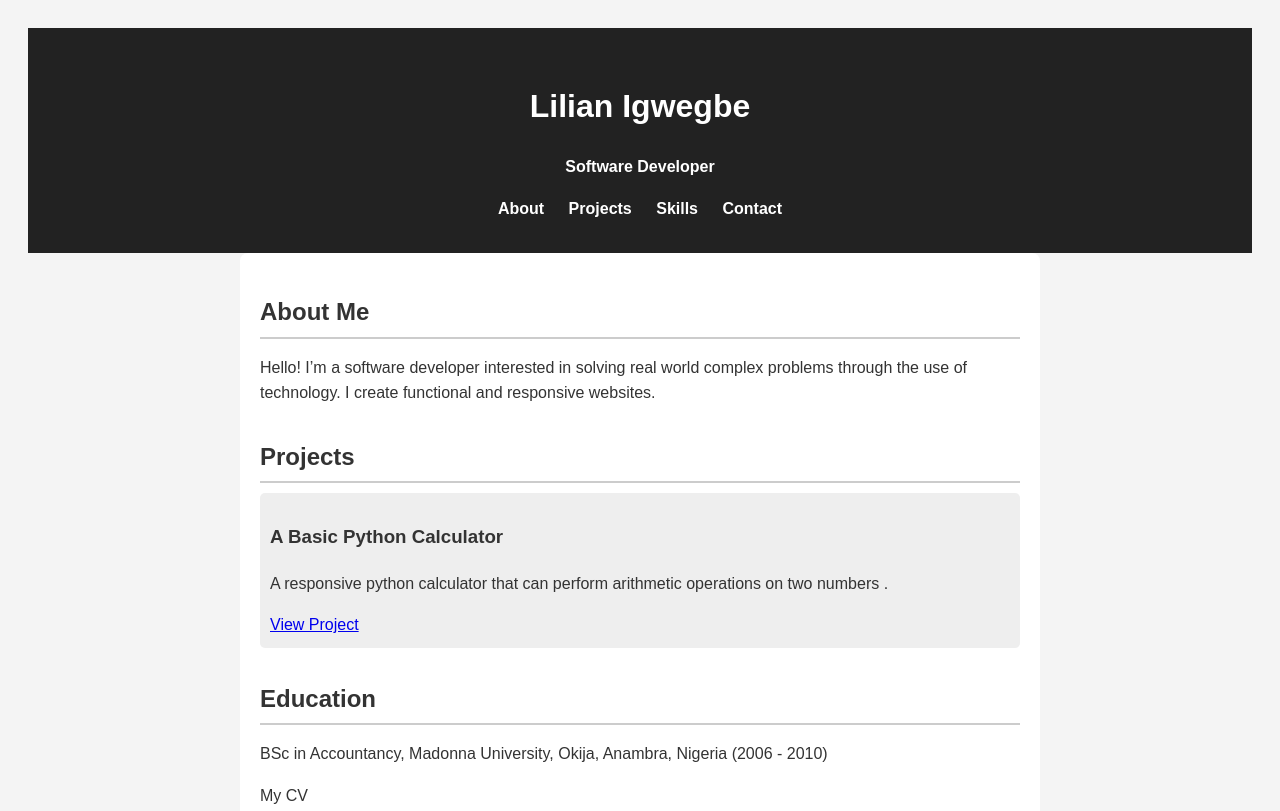
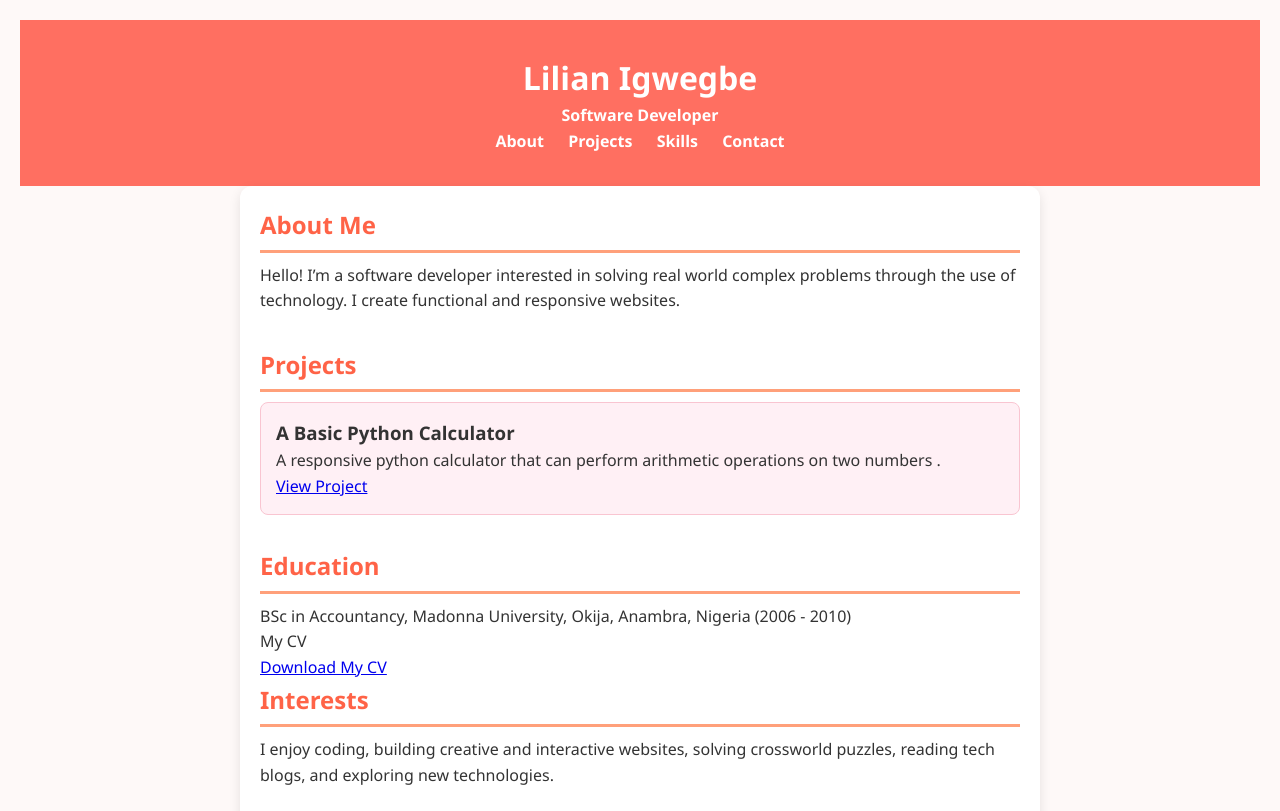
Before and after one commit to Lilianigwegbe/lilianigwegbe.github.io, a plain HTML site: page index.html in a window 1280 px wide. Shown: the top 811 px of the page. Drawn offline with Linux system fonts and the light colour scheme.

Commit message:
Second Commit

```diff
--- a/portfolio_website/style.css
+++ /dev/null
@@ -1,59 +0,0 @@
-* {
-  box-sizing: border-box;
-  margin: 1;
-  padding: 1;
-}
-
-body {
-  font-family: '1', sans-serif;
-  line-height: 1.6;
-  background-color: #f4f4f4;
-  color: #333;
-  padding: 20px;
-}
-
-header {
-  text-align: center;
-  padding: 2rem 0;
-  background-color: #222;
-  color: #fff;
-}
-
-nav a {
-  margin: 0 10px;
-  color: #fff;
-  text-decoration: none;
-}
-
-main {
-  max-width: 800px;
-  margin: auto;
-  padding: 20px;
-  background: #fff;
-  border-radius: 8px;
-}
-
-section {
-  margin-bottom: 2rem;
-}
-
-h2 {
-  border-bottom: 2px solid #ccc;
-  margin-bottom: 10px;
-  padding-bottom: 5px;
-}
-
-article {
-  background: #eee;
-  padding: 10px;
-  margin-bottom: 10px;
-  border-radius: 5px;
-}
-
-footer {
-  text-align: center;
-  margin-top: 40px;
-  padding: 10px;
-  background-color: #222;
-  color: #fff;
-}
--- a/style.css
+++ b/style.css
@@ -1,13 +1,13 @@
 * {
   box-sizing: border-box;
-  margin: 1;
-  padding: 1;
+  margin: 0;
+  padding: 0;
 }
 
 body {
-  font-family: '1', sans-serif;
+  font-family: 'Segoe UI', sans-serif;
   line-height: 1.6;
-  background-color: #f4f4f4;
+  background-color: #fef9f8; /* light peach */
   color: #333;
   padding: 20px;
 }
@@ -15,7 +15,7 @@ body {
 header {
   text-align: center;
   padding: 2rem 0;
-  background-color: #222;
+  background-color: #ff6f61; /* coral red */
   color: #fff;
 }
 
@@ -23,14 +23,16 @@ nav a {
   margin: 0 10px;
   color: #fff;
   text-decoration: none;
+  font-weight: bold;
 }
 
 main {
   max-width: 800px;
   margin: auto;
   padding: 20px;
-  background: #fff;
-  border-radius: 8px;
+  background: #ffffff; /* pure white for contrast */
+  border-radius: 12px;
+  box-shadow: 0 4px 12px rgba(0, 0, 0, 0.1);
 }
 
 section {
@@ -38,22 +40,24 @@ section {
 }
 
 h2 {
-  border-bottom: 2px solid #ccc;
+  border-bottom: 3px solid #ffa07a; /* light salmon */
   margin-bottom: 10px;
   padding-bottom: 5px;
+  color: #ff6347; /* tomato red */
 }
 
 article {
-  background: #eee;
-  padding: 10px;
+  background: #fff0f5; /* lavender blush */
+  padding: 15px;
   margin-bottom: 10px;
-  border-radius: 5px;
+  border-radius: 8px;
+  border: 1px solid #f9c5d1; /* light pink border */
 }
 
 footer {
   text-align: center;
   margin-top: 40px;
-  padding: 10px;
-  background-color: #222;
+  padding: 15px;
+  background-color: #ff6f61;
   color: #fff;
 }
```
Also changed, not shown: portfolio_website/index.html (deleted, +0 -73 lines), 1 other file.
